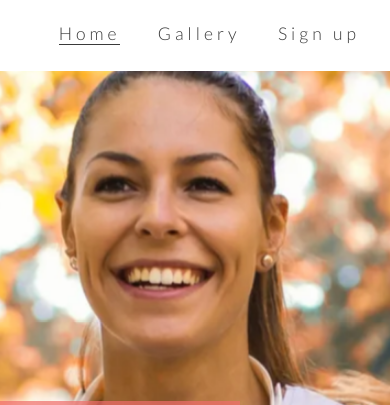
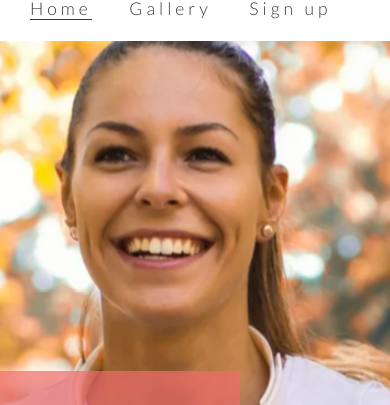
Before and after one commit to ExcellentWish/Love_running_ci_project, a plain HTML site: page index.html in a window 390 px wide. Shown: the part 79-484 px from the top of the page. Drawn offline with nearby package versions, Linux system fonts and the light colour scheme.

Commit message:
add styles for nav menu  for under 950px

```diff
--- a/assets/css/style.css
+++ b/assets/css/style.css
@@ -264,3 +264,16 @@ footer{
         display: none;
     }
 }
+
+/* For Medium screens and smart phones under 950px*/
+
+@media screen and (max-width: 950px){
+    #menu {
+        clear: left;
+        float: left;
+        margin-left: 30px;
+        margin-bottom: 20px;
+        line-height: 25px;
+    }
+
+}
```
